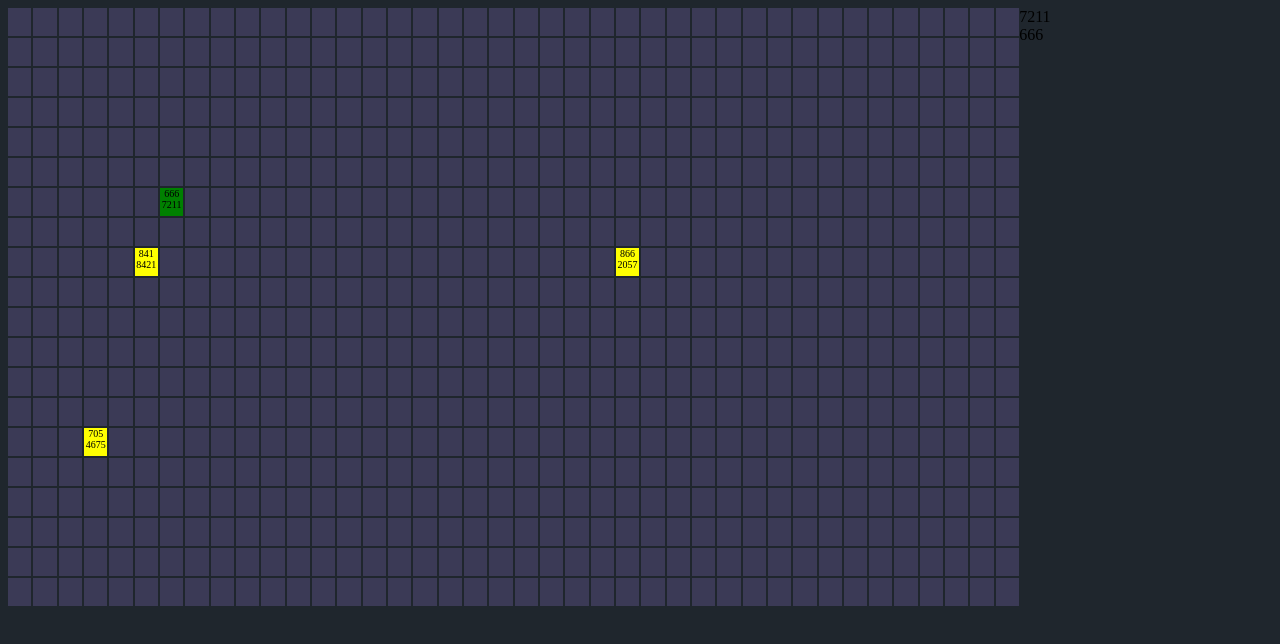
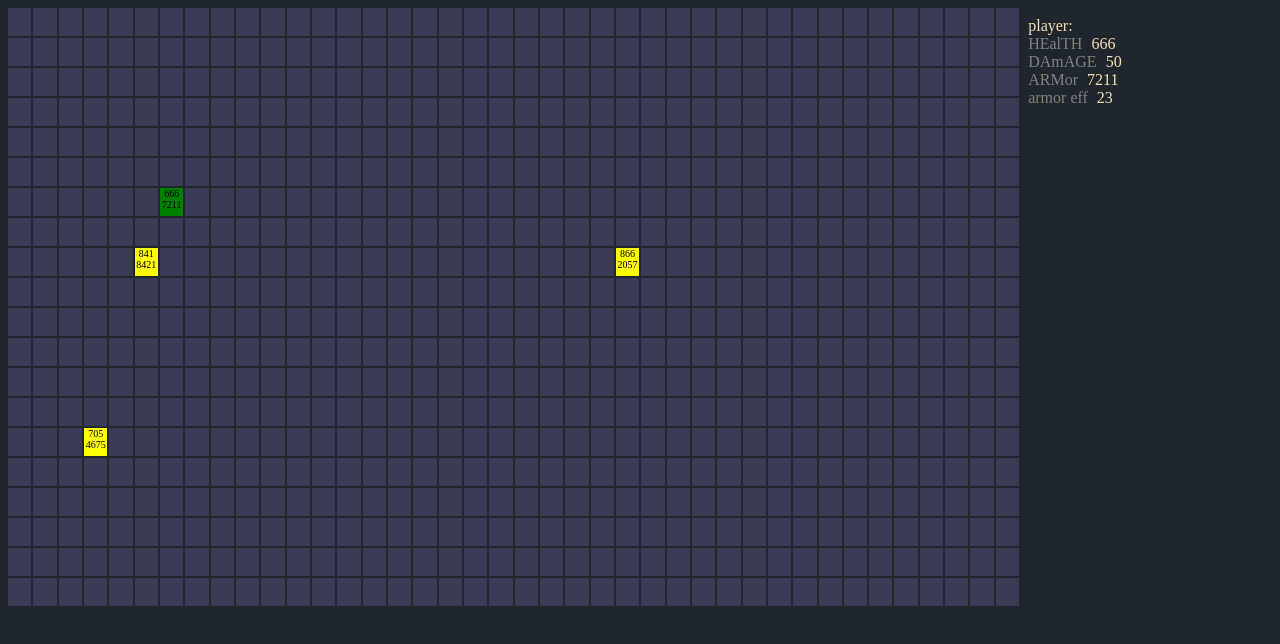
Before and after one commit to alyxmomsen/game_0, a website built with webpack: page src/template.html in a window 1280 px wide. Built offline with nearby package versions, Linux system fonts and the light colour scheme.

Commit message:
upgrade player card

```diff
--- a/src/game/game.ts
+++ b/src/game/game.ts
@@ -29,9 +29,9 @@ export default class Game {
 
   // UI_gameField: HTMLElement ;
   UI: {
-    playerCardHTMLContainer: HTMLElement ;
-    gameFieldHTMLContainer:HTMLElement ;
-  } ;
+    playerCardHTMLContainer: HTMLElement;
+    gameFieldHTMLContainer: HTMLElement;
+  };
   // UI_playerCard:HTMLElement ;
 
   /* ======================== */
@@ -81,7 +81,7 @@ export default class Game {
 
     /* ========================================= */
 
-    // возвращает объект Bullet
+    //GameObject.update возвращает объект Bullet
     const objectToCreate = this.player.update({
       keys,
       objects: [],
@@ -127,35 +127,30 @@ export default class Game {
     /* ================================ */
   }
 
-  renderGameObject({
-    elem,
-  }: {
-    elem: GameObject | Enemy | Player;
-  }) {
+  renderGameObject({ elem }: { elem: GameObject | Enemy | Player }) {
     if (
       !elem.isDied &&
       this.UI.gameFieldHTMLContainer &&
       elem.HTLM_untit &&
-      this.UI.gameFieldHTMLContainer.childNodes[0]?.childNodes[elem.position.y]?.childNodes[
+      this.UI.gameFieldHTMLContainer.childNodes[0]?.childNodes[elem.position.y]
+        ?.childNodes[
         elem.position.x /* если html нода с такими координатами существет */
       ] !== undefined
     ) {
-      this.UI.gameFieldHTMLContainer.childNodes[0]?.childNodes[elem.position.y]?.childNodes[
-        elem.position.x
-      ].appendChild(elem.HTLM_untit.body);
+      this.UI.gameFieldHTMLContainer.childNodes[0]?.childNodes[
+        elem.position.y
+      ]?.childNodes[elem.position.x].appendChild(elem.HTLM_untit.body);
       elem.render();
       elem.HTLM_untit.body.style.display = "block";
     } else {
       elem.render();
       elem.HTLM_untit.body.style.display = "none";
-
     }
   }
 
   render(field: HTMLElement = null) {
     this.bullets.forEach((elem) => {
       this.renderGameObject({ elem });
-
     });
     this.renderGameObject({ elem: this.player });
 
@@ -166,21 +161,17 @@ export default class Game {
     this.enemies.forEach((elem) => {
       this.renderGameObject({ elem });
     });
-
   }
 
   constructor({
     fieldDimentions,
-    playerCardHTMLContainer ,
-    gameFieldHTMLContainer ,
+    playerCardHTMLContainer,
+    gameFieldHTMLContainer,
   }: {
-    gameFieldHTMLContainer:HTMLElement ; // для рендеринга игрового поля
-    playerCardHTMLContainer: HTMLElement ; // для рендеринга статистики Player
+    gameFieldHTMLContainer: HTMLElement; // для рендеринга игрового поля
+    playerCardHTMLContainer: HTMLElement; // для рендеринга статистики Player
     fieldDimentions: Dimentions; // размеры поля
   }) {
-
-
-
     this.keysManager = new KeysManager(); // управленец нажатыми клавишами
     this.field = { dimentions: fieldDimentions };
 
@@ -197,7 +188,7 @@ export default class Game {
           fireRate: 100, // интервал между выстрелами
           stepRate: 1, // скорость полета
           stepRateFadeDown: false, // будет ли замедляться
-          stepsLimit:0 , // остановится ли после колличества указанных шагов (если "0", то не остановится вовсе)
+          stepsLimit: 0, // остановится ли после колличества указанных шагов (если "0", то не остановится вовсе)
         }),
       ],
     });
@@ -216,13 +207,20 @@ export default class Game {
 
     //
     this.UI = {
-      playerCardHTMLContainer ,
-      gameFieldHTMLContainer ,
-    }
+      playerCardHTMLContainer,
+      gameFieldHTMLContainer,
+    };
 
-    this.UI.playerCardHTMLContainer.append(this.player.UI.armor.HTML , this.player.UI.health.HTML);
+    this.UI.playerCardHTMLContainer.append(
+      this.player.UI.health.linkHTML.wrapper,
+      this.player.UI.damage.linkHTML.wrapper,
+      this.player.UI.armor.linkHTML.wrapper ,
+      this.player.UI.armor_effeciency.linkHTML.wrapper
+    );
 
     // создаем игровое поле
-    this.UI.gameFieldHTMLContainer.append(buildField(this.field.dimentions.height, this.field.dimentions.width));
+    this.UI.gameFieldHTMLContainer.append(
+      buildField(this.field.dimentions.height, this.field.dimentions.width)
+    );
   }
 }
--- a/src/gameobjects/bullet.ts
+++ b/src/gameobjects/bullet.ts
@@ -47,7 +47,7 @@ export class Bullet extends GameObject {
     health,
     walkStepRate,
     walkStepRateFadeDown,
-    walkStepsLimit ,
+    walkStepsLimit,
   }: {
     position: Position;
     id: number;
@@ -56,7 +56,7 @@ export class Bullet extends GameObject {
     ownDamage: Damage;
     walkStepRate: number;
     walkStepRateFadeDown: boolean;
-    walkStepsLimit:number ;
+    walkStepsLimit: number;
   }) {
     super({
       ownDamage,
--- a/src/gameobjects/enemy.ts
+++ b/src/gameobjects/enemy.ts
@@ -19,6 +19,8 @@ export class Enemy extends GameObject {
     if (!this.isDied && this.movement.ticker.tick()) {
       this.move(generateMovementDirection());
     }
+
+    // this.setAttackDirection(false);
 
     return super.update({ keys, objects, fieldDimentions });
   }
--- a/src/gameobjects/gameobject.ts
+++ b/src/gameobjects/gameobject.ts
@@ -59,19 +59,20 @@ export default class GameObject {
 
   /* -------- html --------- */
 
-  UI: GameObjectHTMLs ;
+  UI: GameObjectHTMLs;
 
   HTLM_untit: HTML_unit;
-
-
 
   /* ----------------------- */
 
   setAttackDirection(keys: string[]) {
+
     const up = keys.includes("ArrowUp");
     const down = keys.includes("ArrowDown");
     const left = keys.includes("ArrowLeft");
     const right = keys.includes("ArrowRight");
+
+
 
     // const direction:Direction = {x:0 , y:0} ;
 
@@ -198,14 +199,14 @@ export default class GameObject {
 
     /* =================================== */
 
-    const up = keys.includes("ArrowUp");
-    const down = keys.includes("ArrowDown");
-    const left = keys.includes("ArrowLeft");
-    const right = keys.includes("ArrowRight");
+    const up = keys.includes("ArrowUp") ;
+    const down = keys.includes("ArrowDown") ;
+    const left = keys.includes("ArrowLeft") ;
+    const right = keys.includes("ArrowRight") ;
 
     return (up || down || left || right) &&
-      this.attack.ticker?.tick() &&
-      this.kind === "player"
+      this.attack.ticker?.tick() //&&
+      // this.kind === "player"
       ? new Bullet({
           direction: this.attack.direction,
           health: 1,
@@ -217,17 +218,17 @@ export default class GameObject {
           },
           walkStepRate: this.attack.currentWeapon.stepRate,
           walkStepRateFadeDown: this.attack.currentWeapon.stepRateFadeDown,
-          walkStepsLimit: 3 ,
+          walkStepsLimit: this.attack.currentWeapon ? this.attack.currentWeapon.stepsLimit : 0,
         })
       : false;
   }
 
   render() {
     this.UI.render({
-      title: this.id.toString(),
       health: this.health.toString(),
+      damage: this.attack.currentWeapon?.damage.value.toString(),
       armor: this.armor.health.toString(),
-      damage: this.attack.currentWeapon?.damage?.value?.toString() ,
+      armor_effeciency: this.armor.dempher.toString() ,
     });
 
     this.HTLM_untit.reRender({
@@ -275,10 +276,10 @@ export default class GameObject {
     this.color = color;
 
     this.UI = new GameObjectHTMLs({
-      title:{value:this.id.toString() , caption:'ID'} ,
-      health:{value:this.health.toString() , caption:'HEalth'} ,
-      armor:{value:this.armor.health.toString() , caption:'armor'} ,
-      damage:{value:this.attack.currentWeapon?.damage.value.toString() , caption:'damage'} ,
+      health: this.health.toString() ,
+      damage: this.attack.currentWeapon?.damage.value.toString() ,
+      armor: this.armor.health.toString() ,
+      armor_effeciency:this.armor.dempher.toString() ,
     });
 
     this.HTLM_untit = new HTML_unit({
--- a/src/gameobjects/player.ts
+++ b/src/gameobjects/player.ts
@@ -25,13 +25,10 @@ export class Player extends GameObject {
     return super.update({ keys, objects, fieldDimentions });
   }
 
-  render(): void {
-
-    super.render();
 
 
-
-
+  render(): void {
+    super.render();
   }
 
   constructor({
@@ -60,8 +57,5 @@ export class Player extends GameObject {
         dempher: Math.floor(Math.random() * 99) + 1,
       }),
     });
-
-
-
   }
 }
--- a/src/library/game-object-htmls.ts
+++ b/src/library/game-object-htmls.ts
@@ -1,55 +1,85 @@
+type UI_stat = {
+  linkHTML: {
+    value: HTMLElement;
+    caption: HTMLElement;
+    wrapper: HTMLElement;
+  };
+  data: {
+    caption: string;
+    value: string;
+  };
+};
+
 export class GameObjectHTMLs {
-  wrapper: HTMLElement;
-
-  title:{HTML:HTMLElement , caption:string} ;
-  health: {HTML:HTMLElement , caption:string} ;
-  armor: {HTML:HTMLElement , caption:string} ;
-  damage:{HTML:HTMLElement , caption:string} ;
+  health: UI_stat;
+  damage: UI_stat;
+  armor: UI_stat;
+  armor_effeciency: UI_stat ;
 
   render({
-    title,
     health,
+    damage,
     armor,
-    damage ,
+    armor_effeciency ,
   }: {
-    title: string;
     health: string;
+    damage: string;
     armor: string;
-    damage: string ;
+    armor_effeciency: string ;
   }) {
-    this.title.HTML.innerText = title;
-    this.health.HTML.innerText = health;
-    this.armor.HTML.innerText = armor;
-    this.damage.HTML.innerText = damage ;
+    this.health.linkHTML.value.innerText = health;
+    this.damage.linkHTML.value.innerText = damage;
+    this.armor.linkHTML.value.innerText = armor;
+    this.armor_effeciency.linkHTML.value.innerText = armor_effeciency;
   }
 
   constructor({
-    title,
     health,
+    damage,
     armor,
-    damage ,
+    armor_effeciency,
   }: {
-    title:{value:string , caption:string} ;
-    health: {value:string , caption:string};
-    armor: {value:string , caption:string};
-    damage: {value:string , caption:string} ;
+    health: string;
+    damage: string;
+    armor: string;
+    armor_effeciency: string;
   }) {
+    const setStat = ({
+      caption,
+      value,
+    }: {
+      caption: string;
+      value: string;
+    }) => {
+      const prop: UI_stat = {
+        linkHTML: {
+          value: document.createElement("div"),
+          caption: document.createElement("div"),
+          wrapper: document.createElement("div"),
 
-    const wrap = (val:string , cap:string) => {
-      const div1 = document.createElement('div');
-      div1.innerText = val ;
-      const div2 = document.createElement('div');
-      div2.innerText = cap ;
-      const wrapper = document.createElement('div');
-      wrapper.className = 'wrapper' ;
-      wrapper.append(div1 , div2);
-      return wrapper ;
-    }
+        },
+        data: {
+          value: value,
+          caption: caption,
+        },
+      };
 
-    this.title = {HTML:wrap(title.value , title.caption) , caption:title.caption} ;
-    this.armor = {HTML:wrap(armor.value , armor.caption) , caption:armor.caption} ;
-    this.damage = {HTML:wrap(damage.value , damage.caption) , caption:damage.caption} ;
-    this.health = {HTML:wrap(health.value , health.caption) , caption:health.caption} ;
+      prop.linkHTML.value.innerText = value;
+      prop.linkHTML.value.className = "player-a-stat value";
+
+      prop.linkHTML.caption.innerText = caption;
+      prop.linkHTML.caption.className = "player-a-stat caption";
+
+      prop.linkHTML.wrapper.className = "player-stat-wrapper";
+      prop.linkHTML.wrapper.append(prop.linkHTML.caption, prop.linkHTML.value);
+
+      return prop;
+    };
+
+    this.health = setStat({ value: health, caption: "HEalTH" });
+    this.armor = setStat({ value: armor, caption: "ARMor" });
+    this.damage = setStat({ value: damage, caption: "DAmAGE" });
+    this.armor_effeciency = setStat({ value: armor_effeciency, caption: "armor eff" });
 
   }
 }
--- a/src/styles/main.css
+++ b/src/styles/main.css
@@ -37,8 +37,6 @@ body {
   text-align: center;
 }
 
-
-
 .game-field-row {
   width: 100%;
   height: 28px;
@@ -63,6 +61,24 @@ div#stats-display {
   display: flex;
 }
 
+div#player-stats {
+  padding: 9px;
+  color: wheat;
+}
+
+.player-stat-wrapper {
+  display: flex;
+  gap: 9px;
+}
+
+.player-a-stat.caption {
+  color: gray;
+}
+
+.player-a-stat.value {
+  color: wheat;
+}
+
 .object-stats {
   padding: 5px;
   /* width: 200px; */
--- a/src/template.html
+++ b/src/template.html
@@ -11,7 +11,9 @@
       <div class="main-section">
         <div id="game-field"></div>
         <div class="side-bar">
-          <div id="player-stats"></div>
+          <div id="player-stats">
+            <div>player:</div>
+          </div>
         </div>
       </div>
       <div class="footer">
```
Also changed, not shown: src/index.ts (+9 -4 lines), src/library/player-card.ts (+7 -14 lines), src/library/weapon.ts (+4 -4 lines).
